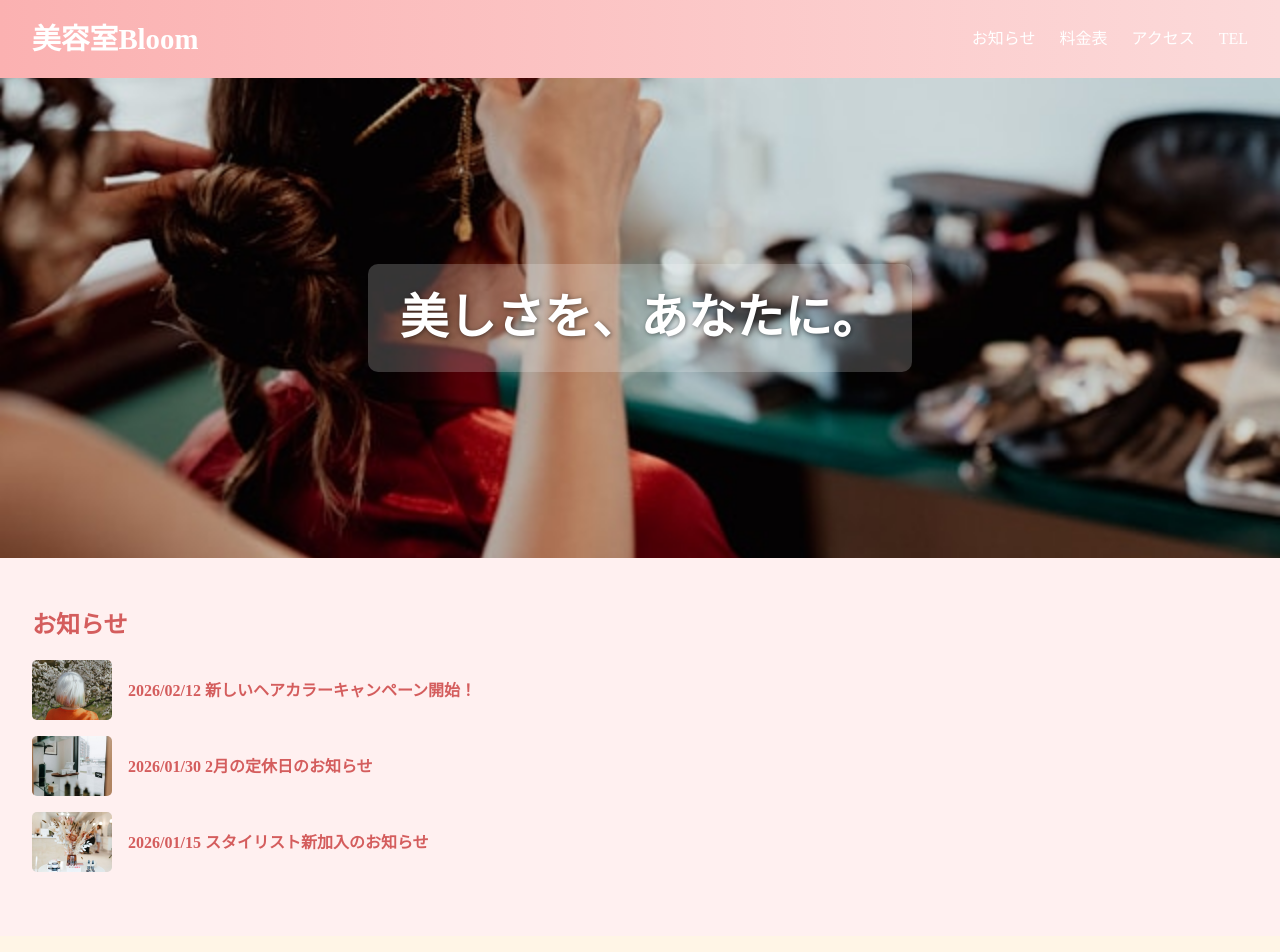
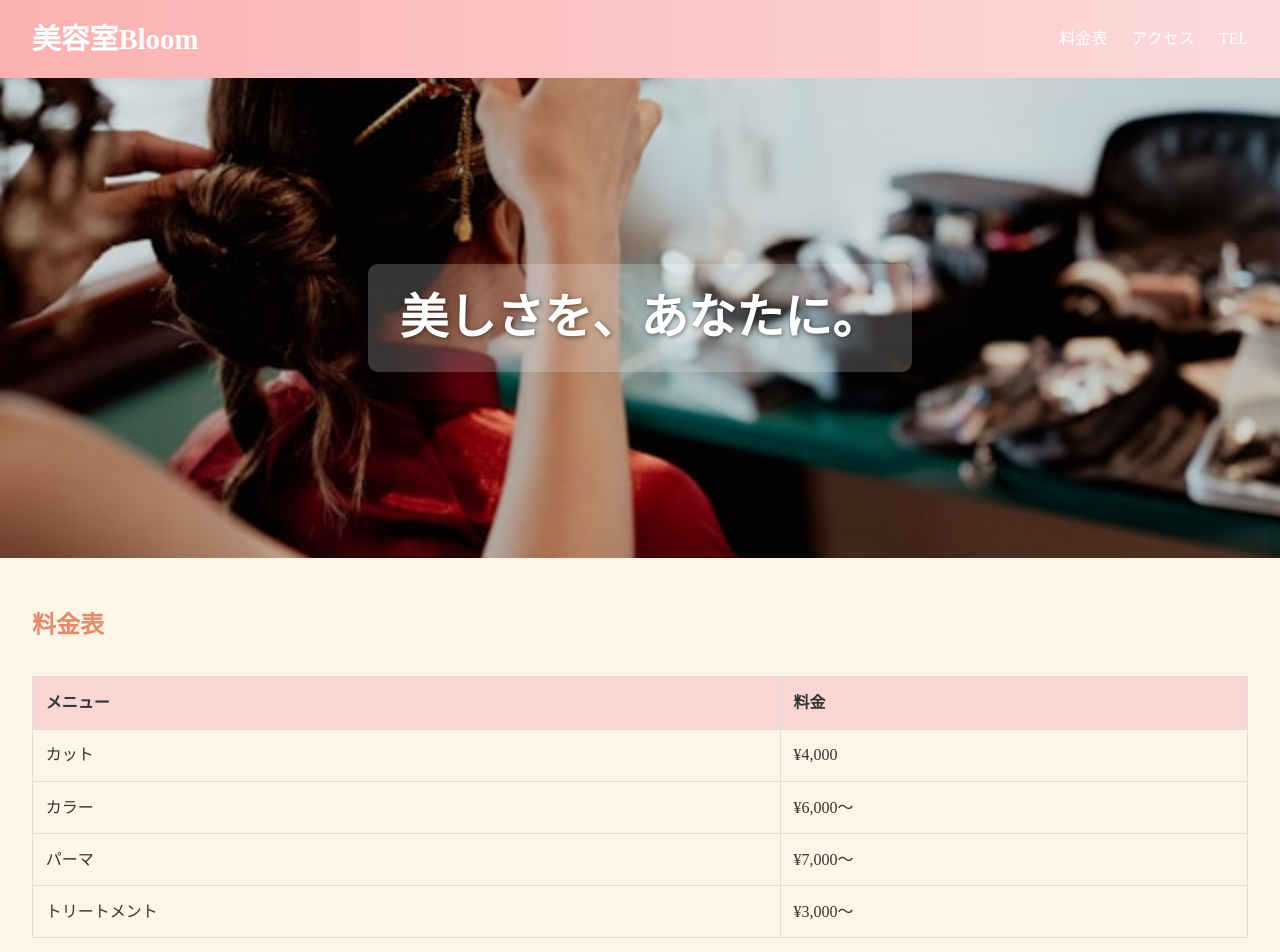
Before and after one commit to kiravi-design-lab/bloom-salon, a plain HTML site: page index.html in a window 1280 px wide. Shown: the top 952 px of the page. Drawn offline with Linux system fonts and the light colour scheme.

Commit message:
Update index.html

```diff
--- a/index.html
+++ b/index.html
@@ -11,7 +11,6 @@
   <header>
     <div class="logo">美容室Bloom</div>
     <nav id="nav-menu">
-      <a href="#news">お知らせ</a>
       <a href="#pricing">料金表</a>
       <a href="#access">アクセス</a>
       <a href="#contact">TEL</a>
@@ -28,34 +27,6 @@
     <img src="images/hero.jpg" alt="美容室のイメージ">
     <h1>美しさを、あなたに。</h1>
   </section>
-
-  <!-- お知らせ -->
-  <section class="news" id="news">
-    <h2>お知らせ</h2>
-    <ul>
-      <li>
-        <img src="images/news1.jpg" alt="キャンペーン画像">
-        <a href="#" class="news-link" data-title="新しいヘアカラーキャンペーン" data-content="2月12日より春のヘアカラーキャンペーンを開始しました！鮮やかなカラーでイメージチェンジを楽しんでください。">2026/02/12 新しいヘアカラーキャンペーン開始！</a>
-      </li>
-      <li>
-        <img src="images/news2.jpg" alt="定休日のお知らせ">
-        <a href="#" class="news-link" data-title="2月の定休日" data-content="2月の定休日は毎週火曜日と第一水曜日です。ご来店前にご確認ください。">2026/01/30 2月の定休日のお知らせ</a>
-      </li>
-      <li>
-        <img src="images/news3.jpg" alt="スタイリスト新加入">
-        <a href="#" class="news-link" data-title="新スタイリスト加入" data-content="スタイリストの山田花子が新しく加わりました。おしゃれでトレンド感あるスタイルをご提供します。">2026/01/15 スタイリスト新加入のお知らせ</a>
-      </li>
-    </ul>
-  </section>
-
-  <!-- モーダル -->
-  <div id="news-modal" class="modal">
-    <div class="modal-content">
-      <span class="close">&times;</span>
-      <h3 id="modal-title"></h3>
-      <p id="modal-body"></p>
-    </div>
-  </div>
 
   <!-- 料金表 -->
   <section class="pricing" id="pricing">
```
